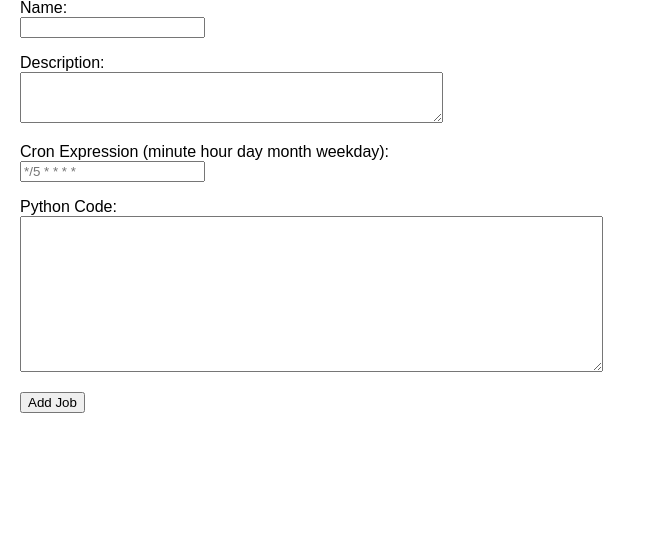
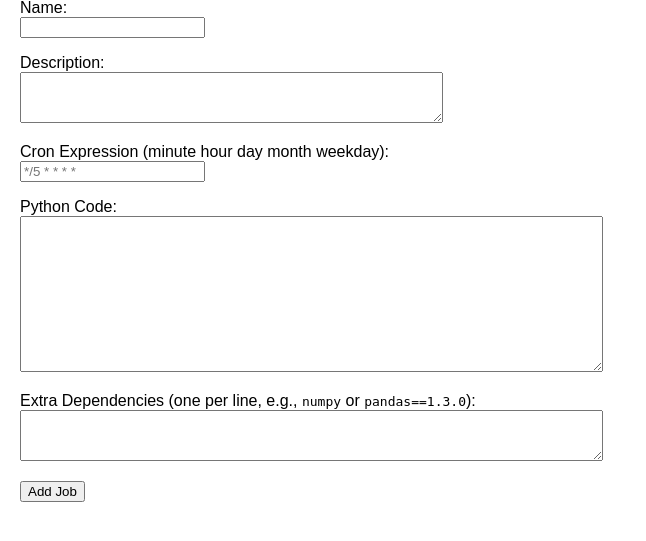
Before and after one commit to chayapat09/cron-platform, a Flask app: page /job/add in a window 1280 px wide. Shown: the part 129-670 px from the top of the page, without its empty margins (0-646 px from the left). Run offline with Flask 3, Linux system fonts and the light colour scheme.

Commit message:
add dynamic dependencies for each jobs

```diff
--- a/app.py
+++ b/app.py
@@ -1,4 +1,4 @@
-import datetime, io, contextlib, traceback, requests
+import datetime, io, contextlib, traceback, requests, sys, os, tempfile, subprocess
 from flask import Flask, render_template, request, redirect, url_for, flash
 from flask_sqlalchemy import SQLAlchemy
 from apscheduler.schedulers.background import BackgroundScheduler
@@ -20,6 +20,8 @@ class Job(db.Model):
     description = db.Column(db.Text)
     cron = db.Column(db.String(100), nullable=False)  # e.g., "*/5 * * * *"
     code = db.Column(db.Text, nullable=False)
+    # New field: Extra dependencies (as pip requirements, one per line)
+    dependencies = db.Column(db.Text, nullable=True)
     enabled = db.Column(db.Boolean, default=True)
     created_at = db.Column(db.DateTime, default=datetime.datetime.utcnow)
     updated_at = db.Column(db.DateTime, default=datetime.datetime.utcnow,
@@ -45,7 +47,7 @@ scheduler = BackgroundScheduler()
 scheduler.start()
 
 def run_job(job_id):
-    """Execute the job’s Python code and record the output/error."""
+    """Execute the job’s Python code in an isolated virtual environment and record the output/error."""
     job = Job.query.get(job_id)
     if not job or not job.enabled:
         return
@@ -53,15 +55,48 @@ def run_job(job_id):
     error = ""
     status = "Success"
     try:
-        # Prepare an isolated local environment for the code.
-        local_vars = {}
-        stdout_capture = io.StringIO()
-        with contextlib.redirect_stdout(stdout_capture):
-            exec(job.code, {}, local_vars)
-        output = stdout_capture.getvalue()
-    except Exception:
-        error = traceback.format_exc()
+        # Create a temporary directory for the isolated environment
+        with tempfile.TemporaryDirectory() as tmpdirname:
+            # Create a virtual environment inside the temporary directory
+            venv_path = os.path.join(tmpdirname, "venv")
+            subprocess.run([sys.executable, "-m", "venv", venv_path], check=True)
+
+            # Determine the correct paths to the virtual environment's python and pip
+            if os.name == "nt":
+                python_bin = os.path.join(venv_path, "Scripts", "python.exe")
+                pip_bin = os.path.join(venv_path, "Scripts", "pip.exe")
+            else:
+                python_bin = os.path.join(venv_path, "bin", "python")
+                pip_bin = os.path.join(venv_path, "bin", "pip")
+
+            # If extra dependencies are provided, install them
+            if job.dependencies and job.dependencies.strip():
+                req_path = os.path.join(tmpdirname, "requirements.txt")
+                with open(req_path, "w") as req_file:
+                    req_file.write(job.dependencies)
+                # Install dependencies (capture output to avoid printing to console)
+                pip_install = subprocess.run([pip_bin, "install", "-r", req_path],
+                                             capture_output=True, text=True)
+                if pip_install.returncode != 0:
+                    raise Exception("Dependency installation failed:\n" +
+                                    pip_install.stderr)
+
+            # Write the job's code to a temporary file
+            script_path = os.path.join(tmpdirname, "job_script.py")
+            with open(script_path, "w") as script_file:
+                script_file.write(job.code)
+
+            # Execute the script using the virtual environment's python interpreter
+            result = subprocess.run([python_bin, script_path],
+                                    capture_output=True, text=True)
+            output = result.stdout
+            error = result.stderr
+            if result.returncode != 0:
+                status = "Failed"
+    except Exception as e:
+        error += "\n" + traceback.format_exc()
         status = "Failed"
+
     # Record run history in the database.
     run = RunHistory(job_id=job.id, status=status, output=output, error=error)
     db.session.add(run)
@@ -141,7 +176,10 @@ def add_job():
         description = request.form.get('description', '')
         cron = request.form['cron']
         code = request.form['code']
-        new_job = Job(name=name, description=description, cron=cron, code=code, enabled=True)
+        # Read the extra dependencies (if any)
+        dependencies = request.form.get('dependencies', '')
+        new_job = Job(name=name, description=description, cron=cron,
+                      code=code, dependencies=dependencies, enabled=True)
         db.session.add(new_job)
         db.session.commit()
         schedule_job(new_job)
@@ -157,6 +195,7 @@ def edit_job(job_id):
         job.description = request.form.get('description', '')
         job.cron = request.form['cron']
         job.code = request.form['code']
+        job.dependencies = request.form.get('dependencies', '')
         job.enabled = True if request.form.get('enabled') == 'on' else False
         db.session.commit()
         try:
--- a/templates/add_job.html
+++ b/templates/add_job.html
@@ -19,6 +19,10 @@
       <textarea name="code" rows="10" cols="70" required></textarea>
     </p>
     <p>
+      <label>Extra Dependencies (one per line, e.g., <code>numpy</code> or <code>pandas==1.3.0</code>):</label><br>
+      <textarea name="dependencies" rows="3" cols="70"></textarea>
+    </p>
+    <p>
       <button type="submit">Add Job</button>
     </p>
   </form>
```
